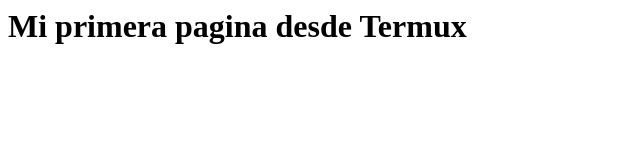
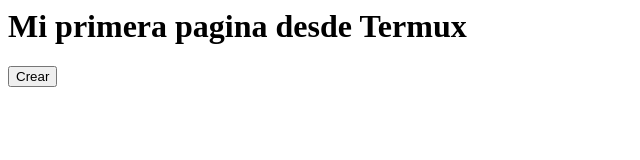
Before and after one commit to pancho09chocko-coder/prueba-git, a plain HTML site: page index.html in a window 1280 px wide. Shown: the whole page, without its empty margins (0-640 px from the left). Drawn offline with Linux system fonts and the light colour scheme.

Commit message:
agregue index html

```diff
--- a/index.html
+++ b/index.html
@@ -1 +1,3 @@
 <h1>Mi primera pagina desde Termux</h1>
+
+<button>Crear</button>
```
